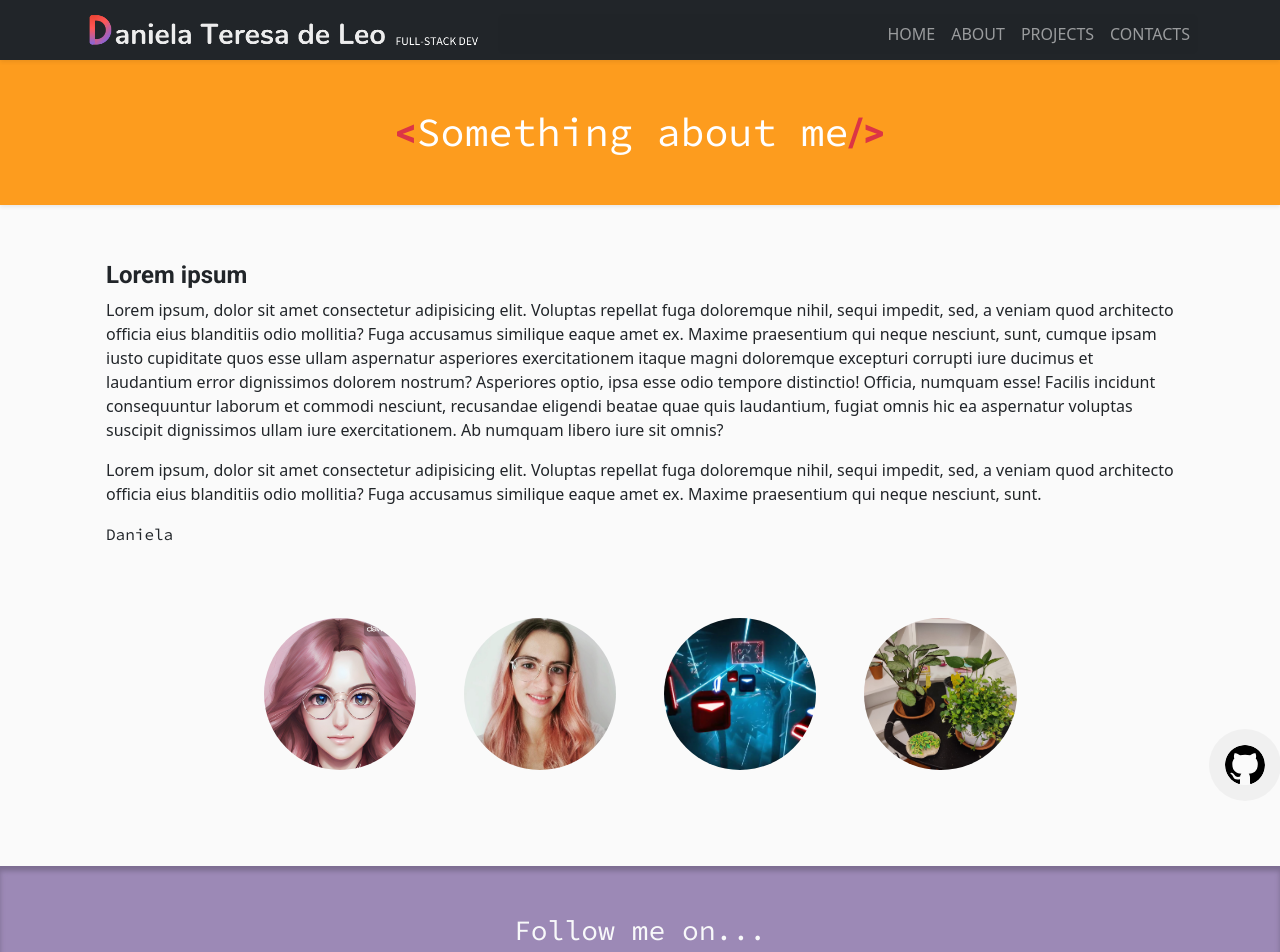
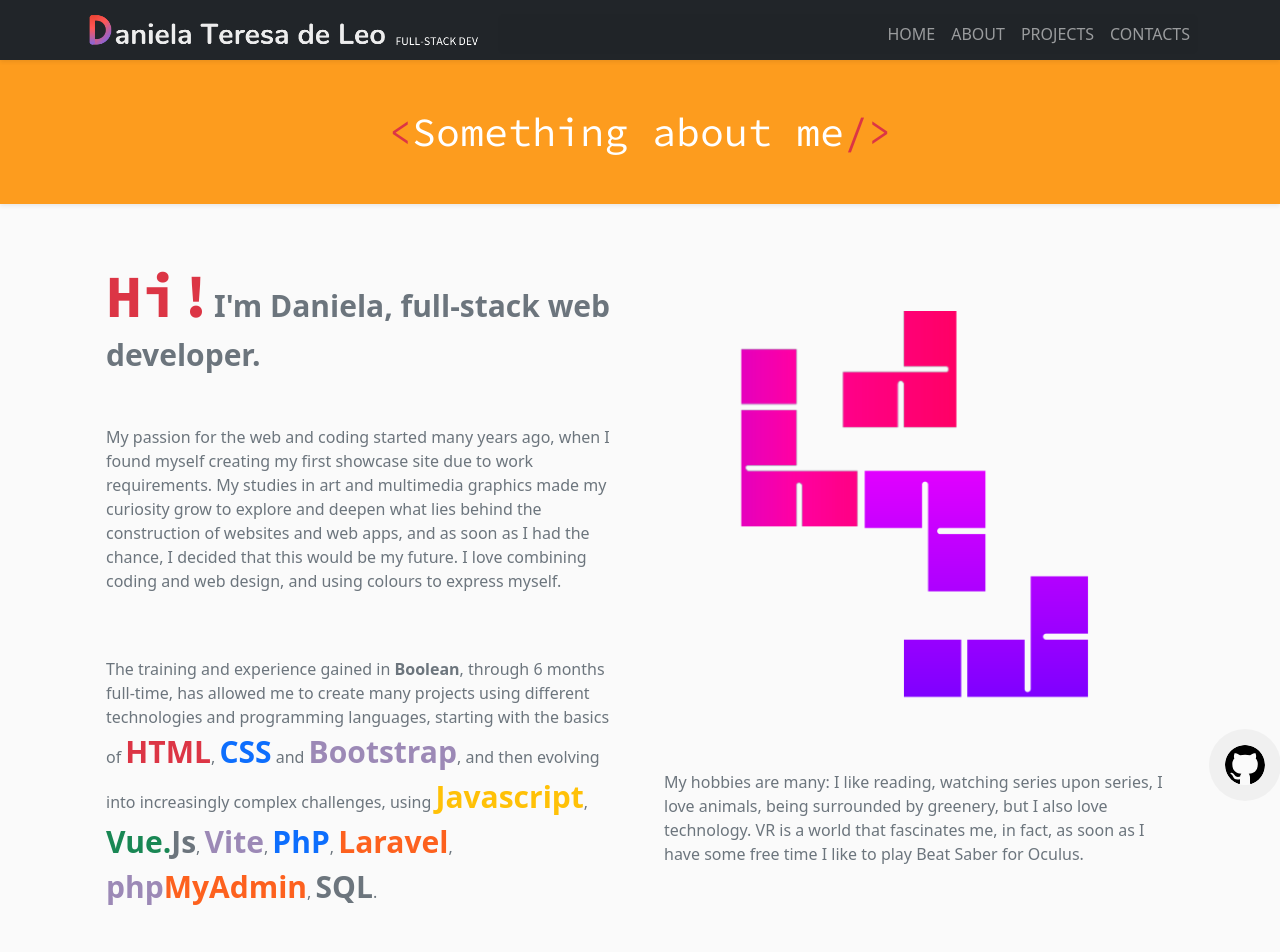
Before and after one commit to Danielateresa/vite-boolfolio, a Vue app: page /about in a window 1280 px wide. Shown: the top 952 px of the page. Built offline with nearby package versions, Linux system fonts and the light colour scheme; a web font is replaced by a local one.

Commit message:
Add images and edit singleprogect view

```diff
--- a/src/components/ProjectCard.vue
+++ b/src/components/ProjectCard.vue
@@ -77,6 +77,11 @@ export default {
                             d="M0 8s3-5.5 8-5.5S16 8 16 8s-3 5.5-8 5.5S0 8 0 8zm8 3.5a3.5 3.5 0 1 0 0-7 3.5 3.5 0 0 0 0 7z" />
                     </svg></router-link>
                 <!-- Show link -->
+
+                <p class="d-inline" v-if="project.github_link != null">
+                    <strong>GitHub link: </strong>
+                    <a target="_blank" :href="project.github_link">{{ project.github_link }}</a>
+                </p>
             </div>
             <!-- card-footer -->
         </div>
--- a/src/styles/general.scss
+++ b/src/styles/general.scss
@@ -16,12 +16,18 @@ body {
     }
 }
 
-
 h2,
 h3,
 h4,
 h5,
-h6,
-span {
+h6 {
     font-family: 'Roboto', sans-serif;
 }
+
+.text-violet {
+    color: #9c89b6;
+}
+
+.text-orange {
+    color: #fd611e
+}
--- a/src/views/AboutView.vue
+++ b/src/views/AboutView.vue
@@ -16,67 +16,84 @@ export default {
             class="text-danger">/&#62;</span></h1>
 
     <div class="container py-5">
-        <div class="row gx-5">
-            <div class="col-12">
-                <h4>Lorem ipsum</h4>
-                <p>Lorem ipsum, dolor sit amet consectetur adipisicing elit. Voluptas repellat fuga doloremque
-                    nihil,
-                    sequi impedit, sed, a veniam quod architecto officia eius blanditiis odio mollitia? Fuga
-                    accusamus
-                    similique eaque amet ex. Maxime praesentium qui neque nesciunt, sunt, cumque ipsam iusto
-                    cupiditate
-                    quos esse ullam aspernatur asperiores exercitationem itaque magni doloremque excepturi corrupti
-                    iure
-                    ducimus et laudantium error dignissimos dolorem nostrum? Asperiores optio, ipsa esse odio
-                    tempore
-                    distinctio! Officia, numquam esse! Facilis incidunt consequuntur laborum et commodi nesciunt,
-                    recusandae eligendi beatae quae quis laudantium, fugiat omnis hic ea aspernatur voluptas
-                    suscipit
-                    dignissimos ullam iure exercitationem. Ab numquam libero iure sit omnis?</p>
+        <div class="row row-cols-1 row-cols-md-2 gx-5 text-muted">
+            <div class="col">
+                <div class="heading">
+                    <h2 class="d-inline text-danger fw-bold">Hi!</h2>
+                    <p class="d-inline"><span class="fw-bold text-muted">I'm Daniela, full-stack web
+                            developer.</span></p>
+                </div>
 
-                <p>Lorem ipsum, dolor sit amet consectetur adipisicing elit. Voluptas repellat fuga doloremque
-                    nihil,
-                    sequi impedit, sed, a veniam quod architecto officia eius blanditiis odio mollitia? Fuga
-                    accusamus
-                    similique eaque amet ex. Maxime praesentium qui neque nesciunt, sunt.</p>
-
-                <span class="signature">Daniela</span>
+                <p class="py-5">My passion for the web and coding started many years ago, when I found myself creating
+                    my first
+                    showcase site due to work requirements.
+                    My studies in art and multimedia graphics made my curiosity grow to explore and deepen what lies
+                    behind the construction of websites and web apps, and as soon as I had the chance, I decided that
+                    this would be my future.
+                    I love combining coding and web design, and using colours to express myself.
+                </p>
+                <p>
+                    The training and experience gained in <span class="fw-bold fs-6">Boolean</span>, through 6 months
+                    full-time, has allowed
+                    me to create
+                    many projects using different technologies and programming languages, starting with the basics of
+                    <span class="fw-bold text-danger">HTML</span>, <span class="fw-bold text-primary">CSS</span> and
+                    <span class="fw-bold text-violet">Bootstrap</span>, and then evolving into increasingly complex
+                    challenges,
+                    using
+                    <span class="fw-bold text-warning">Javascript</span>,
+                    <span class="fw-bold text-success">Vue.</span><span class="fw-bold text-muted">Js</span>, <span
+                        class="fw-bold text-violet">Vite</span>,
+                    <span class="fw-bold text-primary">PhP</span>, <span class="fw-bold text-orange">Laravel</span>,
+                    <span class="fw-bold text-violet">php</span><span class="fw-bold text-orange">MyAdmin</span>,
+                    <span class="fw-bold text-muted">SQL</span>.
+                </p>
             </div>
-            <!-- col-8 text -->
-            <div class="col-12 pb-5">
-                <div class="row row-cols-sm-2 row-cols-md-4 pt-4 g-3 g-md-5 w-75">
+            <div class="col">
+                <img class="img-fluid d-block" src="../../public/img/tetris.png" alt="avatar">
+                <p>My hobbies are many: I like reading, watching series upon series, I love animals, being surrounded
+                    by greenery, but I also love technology.
+                    VR is a world that fascinates me, in fact, as soon as I have some free time I like to play Beat
+                    Saber for Oculus.</p>
+            </div>
+        </div>
+        <div class="container w-100">
+            <div class="row row-cols-2 row-cols-md-2 row-cols-lg-4 pt-4 g-5">
                 <div class="col position-relative">
                     <div class="frame">
-                            <img class="img-fluid rounded_img mx-auto d-block" src="../.././public/img/ai.jpg"
-                                alt="avatar">
+                        <img class="img-fluid rounded_img mx-auto d-block" src="../../public/img/ai.jpg" alt="avatar">
                         <small class="img_desc">my avatar</small>
                     </div>
                 </div>
                 <div class="col position-relative">
                     <div class="frame">
                         <img class="img-fluid rounded_img square mx-auto d-block"
-                                src="../.././public/img/immagineprofilo.jpeg" alt="rounded_img">
+                            src="../../public/img/immagineprofilo.jpeg" alt="rounded_img">
                         <small class="img_desc">that's me</small>
                     </div>
                 </div>
                 <div class="col position-relative">
                     <div class="frame">
-                            <img class="img-fluid rounded_img square mx-auto d-block"
-                                src="../.././public/img/beat-sabe.jpg" alt="rounded_img">
+                        <img class="img-fluid rounded_img square mx-auto d-block" src="../../public/img/beat-sabe.jpg"
+                            alt="rounded_img">
                         <small class="img_desc">beat saber addict</small>
                     </div>
                 </div>
                 <div class="col position-relative">
                     <div class="frame">
                         <img class="img-fluid rounded_img square mx-auto d-block"
-                                src="../.././public/img/WhatsApp Image 2023-01-26 at 18.13.31.jpeg" alt="rounded_img">
+                            src="../../public/img/WhatsApp Image 2023-01-26 at 18.13.31.jpeg" alt="rounded_img">
                         <small class="img_desc">plant lover</small>
                     </div>
                 </div>
             </div>
+
+            <!-- col-3 rounded_img-->
+
         </div>
-            <!-- col-3 rounded_img-->
-        </div>
+        <!--text cols -->
+
+
     </div>
     <AppFooter></AppFooter>
     <GitLink></GitLink>
@@ -86,10 +103,20 @@ export default {
 .row {
     max-width: 1400px;
     margin: 0 auto;
+
+    h2 {
+        font-size: 60px;
+        font-family: 'Source Code Pro', monospace;
+    }
+
+    span {
+        font-size: 30px;
+    }
 }
 
 .rounded_img {
     border-radius: 50%;
+    max-width: 200px;
 }
 
 .frame {
@@ -109,7 +136,6 @@ export default {
         }
     }
 
-
     .img_desc {
         position: absolute;
         position: absolute;
@@ -121,16 +147,10 @@ export default {
         color: transparent;
 
     }
-
 }
-
 
 .square {
     aspect-ratio: 1/1;
     object-fit: cover;
 }
-
-.signature {
-    font-family: 'Source Code Pro', monospace;
-}
 </style>
--- a/src/views/SingleProjectView.vue
+++ b/src/views/SingleProjectView.vue
@@ -53,11 +53,15 @@ export default {
                 <div class="container py-5">
                     <h2 class="ps-4 pb-4 proj_title">{{ project.title }}</h2>
                     <div class="card border-0 p-5 shadow-sm">
-                        <div class="row">
-                            <div class="col-6">
-                                <img class="" :src="getImg(project.cover_img)" alt="">
+                        <div class="row row-cols-1 row-cols-md-2">
+                            <div class="col-12 col-md-7">
+                                <div class="img_window">
+                                    <img class="" :src="getImg(project.cover_img)" alt="">
+                                </div>
                             </div>
-                            <div class="col-6 description">
+                            <!-- img -->
+
+                            <div class="col-12 col-md-5 description">
                                 <h2 class="text-muted">Project details</h2>
                                 <div class="type pt-4">
                                     <div v-if="project.type">
@@ -69,6 +73,7 @@ export default {
                                         <h3 class="d-inline">Type: </h3><span>No type added</span>
                                     </div>
                                 </div>
+                                <!-- //type -->
 
                                 <div class="technologies  pt-4">
                                     <div class="d-inline" v-if="project.technologies.length > 0">
@@ -81,9 +86,11 @@ export default {
                                         <h3 class="d-inline">Technologies: </h3><span>No technologies added</span>
                                     </div>
                                 </div>
+                                <!-- //technologies -->
                                 <p class="text-muted pt-4">{{ project.description }}</p>
                             </div>
-                            <!-- description -->
+                            <!-- //description -->
+
                         </div>
                     </div>
                 </div>
@@ -100,6 +107,35 @@ export default {
 .row {
     max-width: 1400px;
     margin: 0 auto;
+
+    .img_window {
+        width: 95%;
+        height: 500px;
+        overflow: auto;
+    }
+
+    /* Track */
+    .img_window::-webkit-scrollbar {
+        width: 10px;
+    }
+
+    /* Track */
+    .img_window::-webkit-scrollbar-track {
+        border: 1px solid rgb(175, 175, 175);
+        border-radius: 10px;
+    }
+
+    /* Handle */
+    .img_window::-webkit-scrollbar-thumb {
+        background: rgb(175, 175, 175);
+        border-radius: 10px;
+    }
+
+    /* Handle on hover */
+    .img_window::-webkit-scrollbar-thumb:hover {
+        background: #dc3545;
+    }
+
 }
 
 .proj_title {
```
Also changed, not shown: public/img/language.png, public/img/tetris.png (added). Lines whose indentation alone changed are shown as unchanged.
